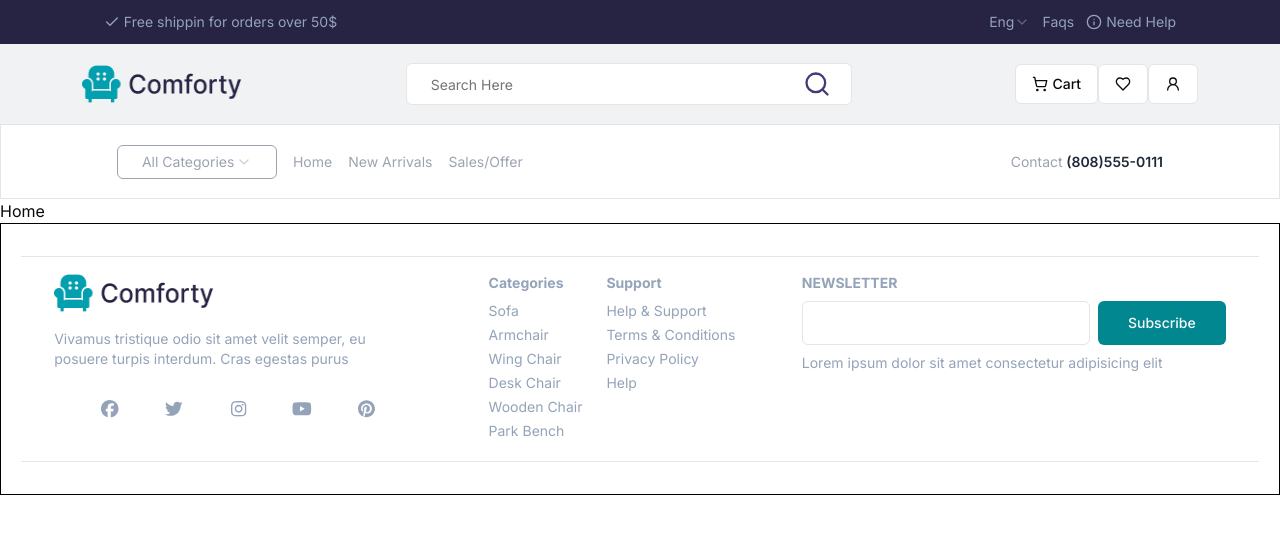
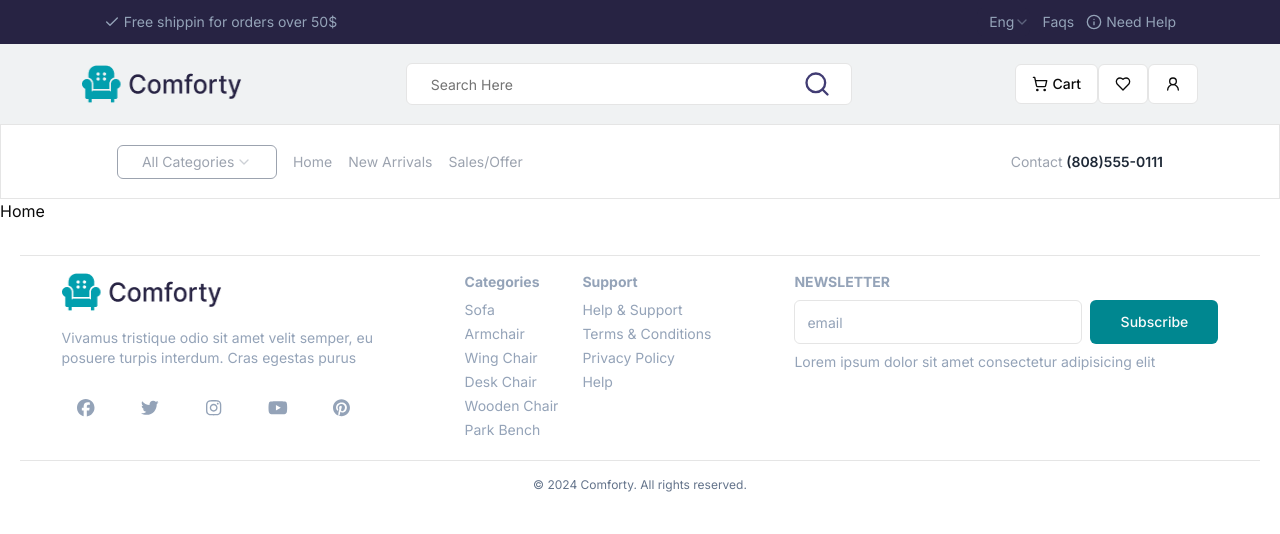
Before and after one commit to Abduh-Belhaje/Comforty-E-commerce, a React (Vite) app in the folder frontend/: page / in a window 1280 px wide. Shown: the top 534 px of the page. Built offline with nearby package versions, Linux system fonts and the light colour scheme; no server answers.

Commit message:
Finalised the Footer Component

```diff
--- a/frontend/src/components/custom/Footer.jsx
+++ b/frontend/src/components/custom/Footer.jsx
@@ -14,7 +14,7 @@ import { Input } from "@/components/ui/input";
 
 const Footer = () => {
   return (
-    <div className="border border-black py-5">
+    <div className="py-5">
       <footer className="bg-white my-3 text-slate-400 border-y mx-5 text-sm py-4 flex justify-around">
         <div className="w-fit flex flex-col  space-y-4">
           <div className="">
@@ -27,7 +27,7 @@ const Footer = () => {
             </p>
           </div>
 
-          <div className="container mx-auto flex justify-center space-x-4">
+          <div className="gitflex justify-center space-x-4">
             {/* Facebook */}
             <a
               href="https://facebook.com"
@@ -155,9 +155,10 @@ const Footer = () => {
           </label>
           <div className="flex space-x-2">
             <Input
+              placeholder="email"
               type="email"
               id="newsletter"
-              className="border border-input h-11 w-72 "
+              className="border border-input h-11 w-72 placeholder:text-slate-400"
             />
             <Button className="bg-blue-lagoon-800 w-32 h-11 hover:bg-blue-lagoon-900">
               Subscribe
@@ -166,6 +167,11 @@ const Footer = () => {
           <div>Lorem ipsum dolor sit amet consectetur adipisicing elit</div>
         </div>
       </footer>
+      <div className=" text-center pt- mt-4">
+        <p className="text-xs text-slate-500">
+          &copy; {new Date().getFullYear()} Comforty. All rights reserved.
+        </p>
+      </div>
     </div>
   );
 };
```
